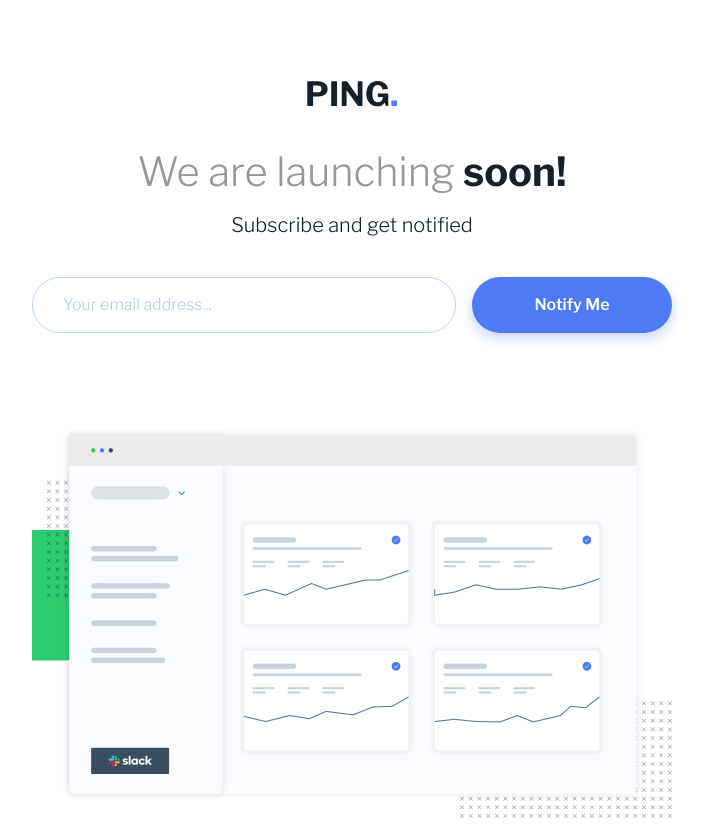
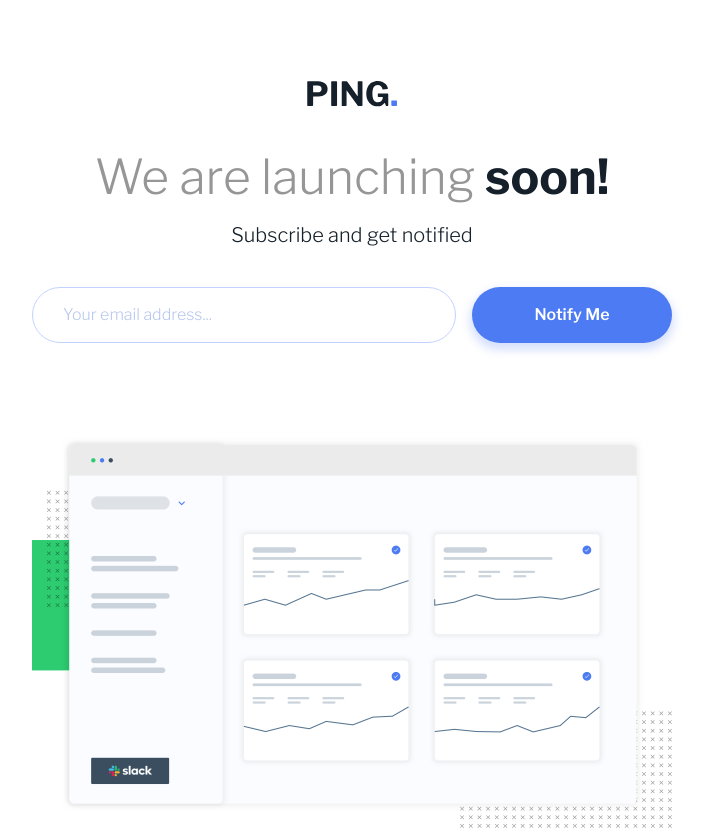
Before and after one commit to MaciekLichon/FM_Ping-single-column-page, a plain HTML site: page index.html in a window 1280 px wide. Shown: the top 831 px of the page, without its empty margins (288-995 px from the left). Drawn offline with nearby package versions, Linux system fonts and the light colour scheme.

Commit message:
fix font size

```diff
--- a/sass/variables.scss
+++ b/sass/variables.scss
@@ -20,7 +20,7 @@ $fw-heavy: 700;
 
 $fs-header-mobile: 1.375rem;
 $lh-header-mobile: 1.45;
-$fs-header-tablet: 2.5rem;
+$fs-header-tablet: 3rem;
 $lh-header-tablet: 1.25;
 
 $fs-regular-mobile: 0.75rem;
```
Also changed, not shown: css/style.css, 1 other file.
